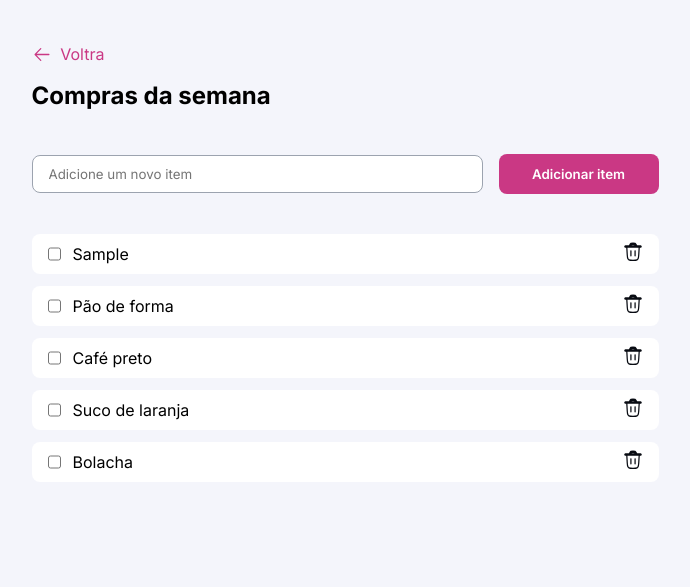
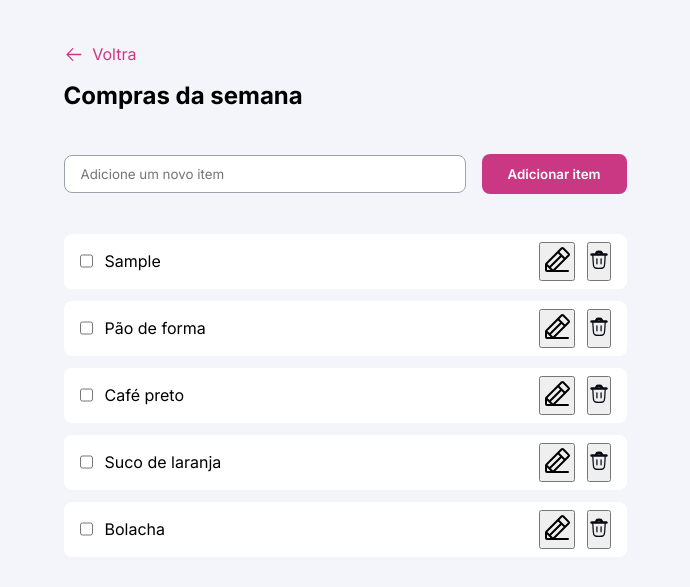
Before and after one commit to rosendo2015/lista-de-compras, a plain HTML site: page index.html in a window 1280 px wide. Both pictures are taken after typing "Sample" into the empty fields and a click on the button "Adicionar item". Shown: the part 87-674 px from the top of the page, without its empty margins (295-985 px from the left). Drawn offline with Linux system fonts and the light colour scheme.

Commit message:
deletar items

```diff
--- a/css/add-item.css
+++ b/css/add-item.css
@@ -1,4 +1,4 @@
-#add-item {
+form {
   width: 100%;
   display: flex;
   align-items: center;
@@ -21,3 +21,15 @@
     cursor: pointer;
   }
 }
+
+@media (max-width: 600px) {
+  form {
+    flex-direction: column;
+    input {
+      width: 100%;
+    }
+    button {
+      width: 100%;
+    }
+  }
+}
--- a/css/global.css
+++ b/css/global.css
@@ -20,6 +20,7 @@ body {
   background-color: var(--background-primary);
 }
 .app {
+  padding-inline: 2rem;
   max-width: 627px;
   width: 100%;
   margin-inline: auto;
--- a/index.html
+++ b/index.html
@@ -23,17 +23,18 @@
             <a href="#"> Voltra</a>
         </div>
         <h2>Compras da semana</h2>
-        <form id="add-item">
-            <input class="add-input" type="text" placeholder="Adicione um novo item">
-            <button id="btn">Adicionar item</button>
+        <form id="form">
+            <input id="add-item" type="text" placeholder="Adicione um novo item">
+            <button onclick=addItemList() id="btn">Adicionar item</button>
         </form>
         <ul rule="list" id="items">
+            <!--
             <li class="item">
                 <div>
                     <input type="checkbox" name="item" id="item1">
                     <span>Pão de forma</span>
                 </div>
-                <a href="#">
+                <a href="#" onclick="deletarItem(id)">
                     <img src="assets/trash.svg" alt="lixeira">
                 </a>
             </li>
@@ -64,6 +65,7 @@
                     <img src="assets/trash.svg" alt="lixeira">
                 </a>
             </li>
+        -->
         </ul>
     </div>
     <script src="js/scripts.js"></script>
--- a/js/scripts.js
+++ b/js/scripts.js
@@ -1,24 +1,58 @@
-const addInput = document.querySelector('.add-input');
-const form = document.getElementById('add-item');
-const list = document.getElementById('items');
-const button = document.querySelector('#btn');
+form = document.getElementById("form");
+input = document.getElementById("add-item");
+ul = document.getElementById("items");
 
-const items = document.querySelectorAll('.item');
+let listCompras = [
+    {id: 1, produto: 'Pão de forma'},
+    {id: 2, produto: 'Café preto'},
+    {id: 3, produto: 'Suco de laranja'},
+    {id: 4, produto: 'Bolacha'}]
 
-form.addEventListener('submit', (event) => {
-    event.preventDefault();
+form.addEventListener("submit", function(event){
+    event.preventDefault()
 })
 
-button.addEventListener('click', addItems)
+function addItemList(){
+    let = itemObj = {
+        id: listCompras.length + 1,
+        produto: input.value
+    }
+    listCompras.unshift(itemObj)
+    input.value = ""
+    mostrarLista()
+}
+function mostrarLista(){
+    let html = "";
+    listCompras.map(item =>{
+        return(
 
-function addItems() {
-    if (addInput.value.trim() === '') {
-        alert('Favor digitar um item válido.');
-        return;
-    }else {
-    const item = `<li class="item"><div><input type="checkbox"><span>`+addInput.value.trim()+`</span></div><a href="#"><img src="../assets/trash.svg"></a></li>`;
+            html += `
+            <li>
+            <div>
+                <input type="checkbox">${item.produto}
+            </div>
+            <div>
+            <button onclick="editarItem(${item.id})">
+                <img src="assets/pencil.svg" alt="Editar">
+            </button>
+            <button onclick="deletarItem(${item.id})">
+                <img src="assets/trash.svg" alt="lixeira">
+            </button>
+            </div>
+            </li>
+            `
+        )
+    })
+    ul.innerHTML = html;
+}
+function editarItem(id){
 
-    list.insertAdjacentHTML('afterbegin', item);
-    addInput.value = '';
-    }
+    item(id);
 }
+function deletarItem(id){
+    let novaLista = listCompras.filter(item => item.id !== id);
+    console.log(novaLista);
+    listCompras = novaLista;
+
+    mostrarLista();
+}
```
Also changed, not shown: assets/pencil.svg (added).
